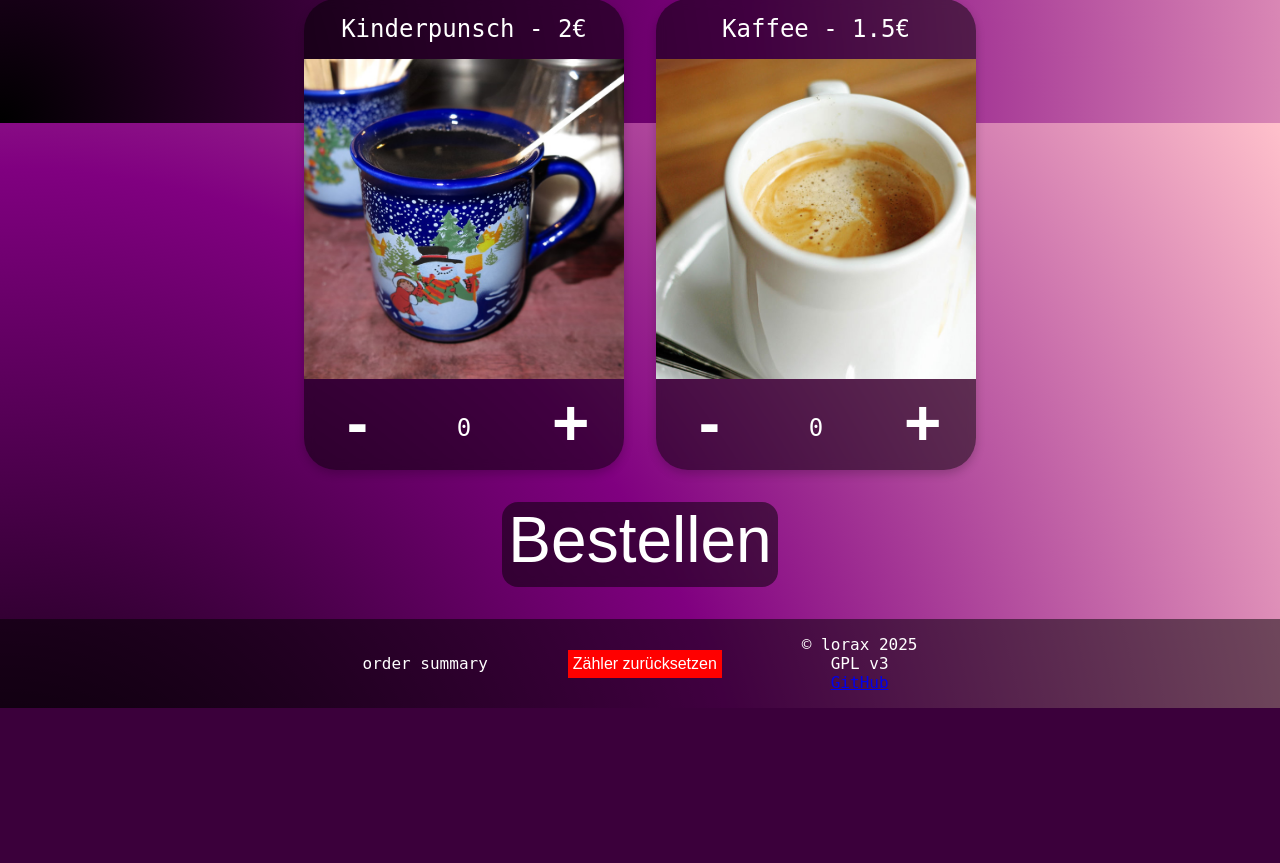
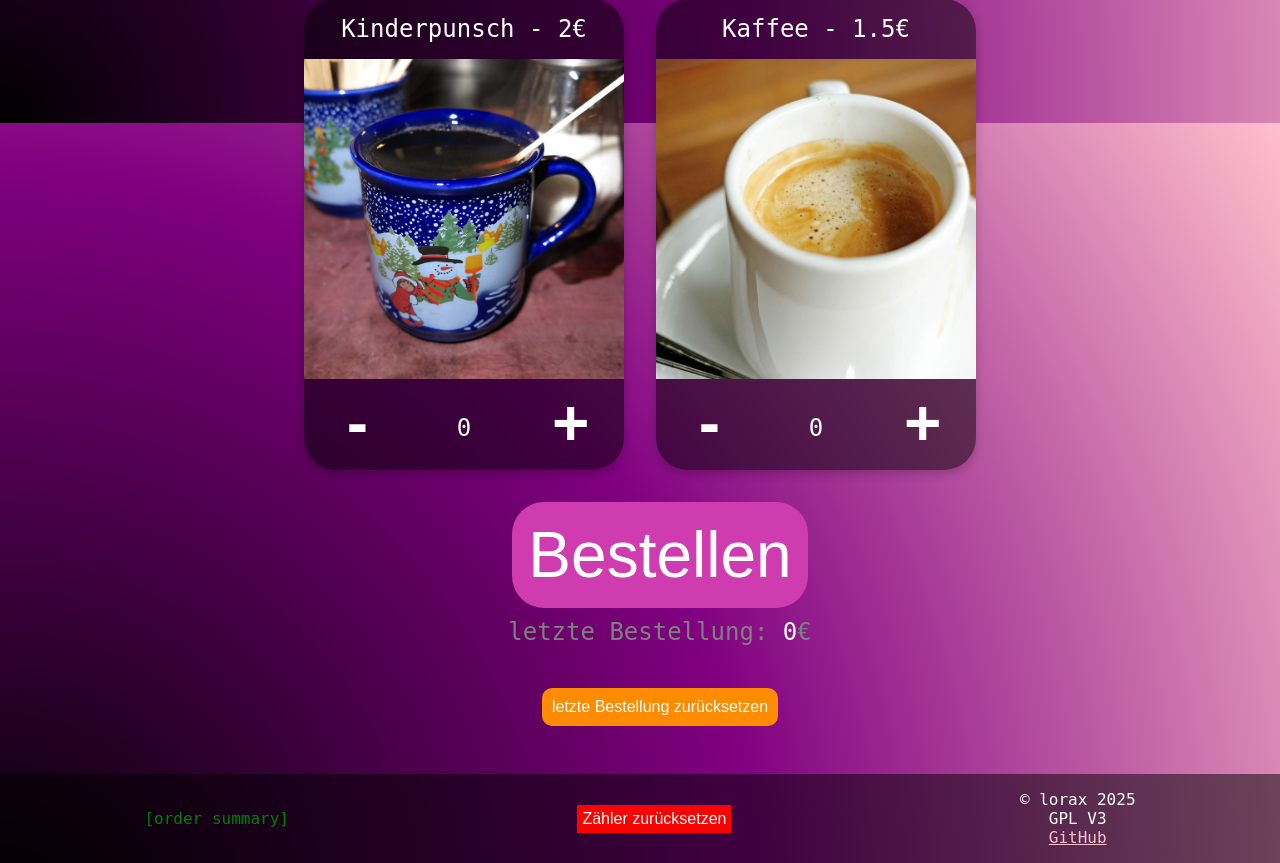
Before and after one commit to lorax42/IssFuerMeinABI, a PHP site: page / in a window 1280 px wide. Shown: the part 2277-3140 px from the top of the page. Before the commit the page ends 2985 px from the top, so only its background shows below. Run offline with PHP 8.4, Linux system fonts and the light colour scheme.

Commit message:
add overview of last orders and take back option

```diff
--- a/src/css/style.css
+++ b/src/css/style.css
@@ -145,19 +145,52 @@ button:hover {
     background-color: rgba(0, 0, 0, 0);
 }
 
+#bottom-row {
+    grid-row: 3;
+    align-self: end;
+}
+
+#btn-ul {
+    list-style: none;
+    padding: none;
+}
+
+#btn-ul li {
+    margin: 10px;
+}
+
 .submit {
     margin-top: 2rem;
     text-align: center;
 }
 
 #submit {
-    border-radius: 1rem;
+    padding: 0.25em;
+    border-radius: 2rem;
     backdrop-filter: blur(5px);
+    background-color: #cf3cb0;
 }
 
-#bottom-row {
-    grid-row: 3;
-    align-self: end;
+#take-back {
+    font-size: 1rem;
+    margin-top: 2rem;
+    padding: 10px;
+    border-radius: 10px;
+    background-color: darkorange;
+}
+
+#sum {
+    font-size: 1.5rem;
+}
+
+#sum:after {
+    content: "€";
+    color: grey;
+}
+
+#sum:before {
+    content: "letzte Bestellung: ";
+    color: grey;
 }
 
 footer {
@@ -174,13 +207,16 @@ footer {
 
     display: flex;
     flex-wrap: wrap;
-    justify-content: center;
+    justify-content: space-evenly;
     align-items: center;
-    gap: 5rem;
+    column-gap: 10rem;
+    row-gap: 5rem;
 }
 
 #order-summary {
     font-family: Monospace;
+    text-align: left;
+    color: green;
 }
 
 #clearCounter {
@@ -193,3 +229,7 @@ footer {
 #info {
     text-align: center;
 }
+
+#info a {
+    color: pink;
+}
--- a/src/index.php
+++ b/src/index.php
@@ -4,7 +4,7 @@
     <head>
         <meta charset="UTF-8">
         <meta name="viewport" content="width=device-width, initial-scale=1.0">
-        <title>School Fundraiser</title>
+        <title>Iss Für Mein ABI</title>
         <link rel="stylesheet" type="text/css"  href="css/style.css">
     </head>
     <body>
@@ -19,21 +19,25 @@
             </div>
 
             <div class="submit">
-                <button id="submit" onclick="submitOrder()">Bestellen</button>
+                <ul id="btn-ul">
+                    <li><button id="submit" onclick="submitOrder()">Bestellen</button></li>
+                    <li><div id="sum">0</div></li>
+                    <li><button id="take-back" onclick="removeLastOrder()">letzte Bestellung zurücksetzen</button></li>
+                </ul>
             </div>
         </div>
 
 
         <div id="bottom-row">
             <footer>
-                <div id="order-summary">order summary</div>
+                <div id="order-summary">[order summary]</div>
                 <div>
                     <button id="clearCounter" onclick="clearCounter()">Zähler zurücksetzen</button>
                 </div>
                 <div>
                     <div id="info" style="list-style: none">
                         &copy; lorax 2025<br>
-                        GPL v3<br>
+                        GPL V3<br>
                         <a href="https://www.github.com/lorax42/IssFuerMeinABI">GitHub</a><br>
                     </div>
                 </div>
--- a/src/js/script.js
+++ b/src/js/script.js
@@ -27,11 +27,27 @@ function updateQuantity(button, change) {
     zoomanimation(parentItem);
 }
 
+function showLastOrders() {
+    fetch('../php/show_last_orders.php', {
+        method: 'POST',
+        headers: { 'Content-Type': 'application/json' },
+    })
+        .then(response => response.json())
+        .then(data => {
+            document.getElementById('order-summary').innerHTML = `${data.message}`;
+        })
+        .catch(err => {
+            console.error(err);
+            alert('An error occurred while getting previous orders.');
+        });
+}
+
 function submitOrder() {
     zoomanimation(document.getElementById("submit"));
 
     const items = document.querySelectorAll('#items .item');
     const orders = [];
+    let priceSum = 0.0;
 
     items.forEach(itemDiv => {
         const quantitySpan = itemDiv.querySelector('.quantity');
@@ -43,6 +59,7 @@ function submitOrder() {
                 quantity: quantity
             });
             quantitySpan.textContent = 0;
+            priceSum += quantity * parseFloat(itemDiv.getAttribute('data-price'));
         }
     });
 
@@ -67,13 +84,36 @@ function submitOrder() {
     })
         .then(response => response.json())
         .then(data => {
-            document.getElementById('order-summary').innerHTML = `<p>${data.message}</p>`;
+            console.log(`${data.message}`);
         })
         .catch(err => {
             console.error(err);
             alert('An error occurred while submitting the order.');
         });
+    showLastOrders();
     document.getElementById('counter').innerHTML = orderCount;
+    document.getElementById('sum').innerHTML = priceSum;
+}
+
+function removeLastOrder() {
+    zoomanimation(document.getElementById("submit"));
+
+    if(!confirm("Letzte Bestellung zurücksetzen?")) {
+        return 1;
+    }
+
+    fetch('../php/take_back_last_order.php', {
+        method: 'POST',
+        headers: { 'Content-Type': 'application/json' },
+    })
+        .then(data => {
+            console.log(`${data.message}`);
+        })
+        .catch(err => {
+            console.error(err);
+            alert('An error occurred while removing the last order order.');
+        });
+    showLastOrders();
 }
 
 function clearCounter() {
```
